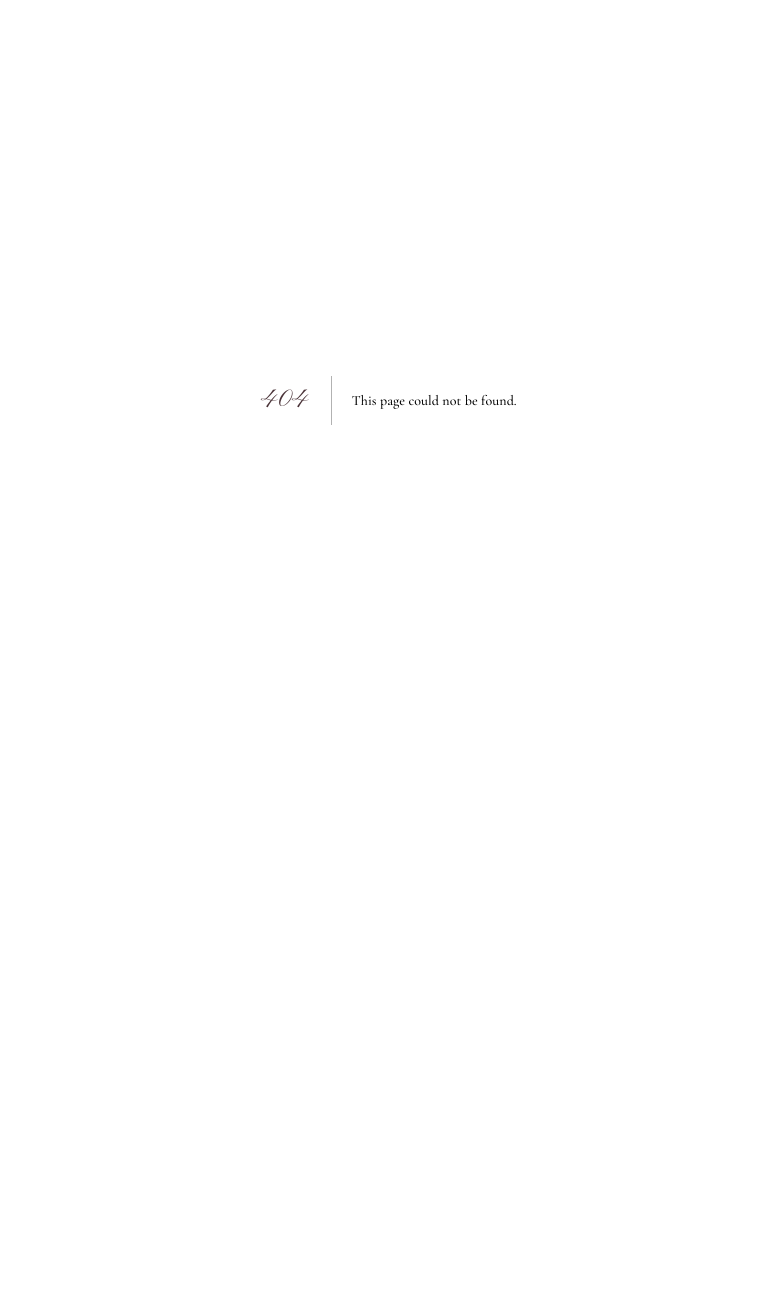
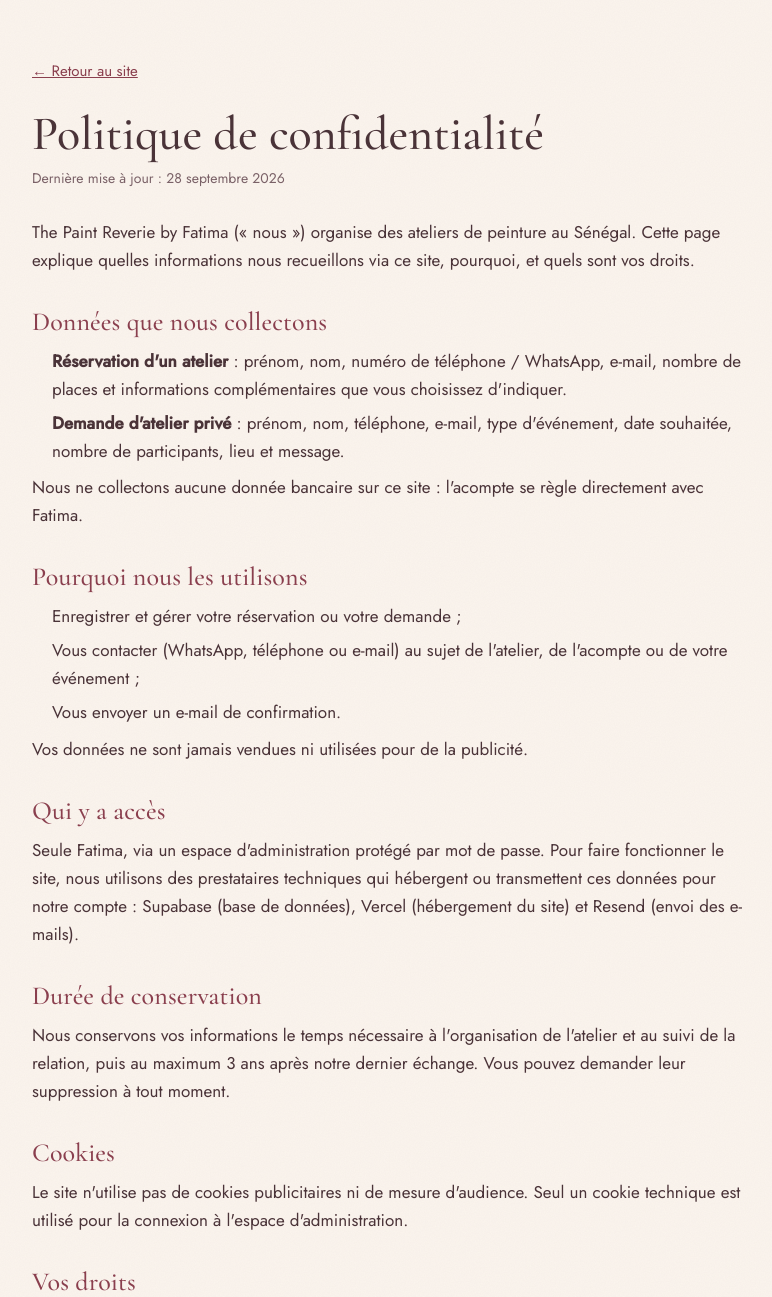
Before and after one commit to poli-jpg/paint-reverie, a Next.js app: page /confidentialite in a window 1280 px wide. Before the commit this address had no page. Shown: the top 1297 px of the page, without its empty margins (252-1024 px from the left). Before the commit the page ends 800 px from the top, so only its background shows below. Built offline with nearby package versions, Linux system fonts and the light colour scheme; no server answers.

Commit message:
Ameliorations : ateliers vides, vouvoiement, image de partage, confidentialite

```diff
--- a/src/app/api/bookings/route.ts
+++ b/src/app/api/bookings/route.ts
@@ -6,7 +6,7 @@ import { sendBookingEmails } from "@/lib/email";
 export async function POST(req: Request) {
   const parsed = bookingSchema.safeParse(await req.json().catch(() => null));
   if (!parsed.success) {
-    return NextResponse.json({ error: "Vérifie les champs du formulaire." }, { status: 400 });
+    return NextResponse.json({ error: "Vérifiez les champs du formulaire." }, { status: 400 });
   }
   const d = parsed.data;
   if (d.website) return NextResponse.json({ ok: true }); // bot : on fait semblant
@@ -23,7 +23,7 @@ export async function POST(req: Request) {
     if (msg.includes("workshop_closed") || msg.includes("workshop_past"))
       return NextResponse.json({ error: "Les réservations sont fermées pour cet atelier." }, { status: 409 });
     console.error(error);
-    return NextResponse.json({ error: "Une erreur est survenue, réessaie." }, { status: 500 });
+    return NextResponse.json({ error: "Une erreur est survenue, veuillez réessayer." }, { status: 500 });
   }
 
   const { data: w } = await supabaseAdmin
--- a/src/app/api/private-requests/route.ts
+++ b/src/app/api/private-requests/route.ts
@@ -6,7 +6,7 @@ import { sendPrivateRequestEmails } from "@/lib/email";
 export async function POST(req: Request) {
   const parsed = privateRequestSchema.safeParse(await req.json().catch(() => null));
   if (!parsed.success) {
-    return NextResponse.json({ error: "Vérifie les champs du formulaire." }, { status: 400 });
+    return NextResponse.json({ error: "Vérifiez les champs du formulaire." }, { status: 400 });
   }
   const d = parsed.data;
   if (d.website) return NextResponse.json({ ok: true });
@@ -18,7 +18,7 @@ export async function POST(req: Request) {
   });
   if (error) {
     console.error(error);
-    return NextResponse.json({ error: "Une erreur est survenue, réessaie." }, { status: 500 });
+    return NextResponse.json({ error: "Une erreur est survenue, veuillez réessayer." }, { status: 500 });
   }
   await sendPrivateRequestEmails(d);
   return NextResponse.json({ ok: true });
--- /dev/null
+++ b/src/app/confidentialite/page.tsx
@@ -0,0 +1,71 @@
+import type { Metadata } from "next";
+
+export const metadata: Metadata = {
+  title: "Politique de confidentialité — The Paint Reverie",
+  description: "Comment The Paint Reverie collecte, utilise et protège vos données personnelles.",
+};
+
+const EMAIL = "thepaintreverie@gmail.com";
+const WHATSAPP = "+221 76 396 65 07";
+
+export default function Confidentialite() {
+  return (
+    <main className="legal">
+      <a className="back" href="/">← Retour au site</a>
+      <h1>Politique de confidentialité</h1>
+      <p className="upd">Dernière mise à jour : 28 septembre 2026</p>
+
+      <p>
+        The Paint Reverie by Fatima (« nous ») organise des ateliers de peinture au Sénégal. Cette page explique quelles
+        informations nous recueillons via ce site, pourquoi, et quels sont vos droits.
+      </p>
+
+      <h2>Données que nous collectons</h2>
+      <ul>
+        <li><b>Réservation d&apos;un atelier</b> : prénom, nom, numéro de téléphone / WhatsApp, e-mail, nombre de places et informations complémentaires que vous choisissez d&apos;indiquer.</li>
+        <li><b>Demande d&apos;atelier privé</b> : prénom, nom, téléphone, e-mail, type d&apos;événement, date souhaitée, nombre de participants, lieu et message.</li>
+      </ul>
+      <p>Nous ne collectons aucune donnée bancaire sur ce site : l&apos;acompte se règle directement avec Fatima.</p>
+
+      <h2>Pourquoi nous les utilisons</h2>
+      <ul>
+        <li>Enregistrer et gérer votre réservation ou votre demande ;</li>
+        <li>Vous contacter (WhatsApp, téléphone ou e-mail) au sujet de l&apos;atelier, de l&apos;acompte ou de votre événement ;</li>
+        <li>Vous envoyer un e-mail de confirmation.</li>
+      </ul>
+      <p>Vos données ne sont jamais vendues ni utilisées pour de la publicité.</p>
+
+      <h2>Qui y a accès</h2>
+      <p>
+        Seule Fatima, via un espace d&apos;administration protégé par mot de passe. Pour faire fonctionner le site, nous
+        utilisons des prestataires techniques qui hébergent ou transmettent ces données pour notre compte : Supabase
+        (base de données), Vercel (hébergement du site) et Resend (envoi des e-mails).
+      </p>
+
+      <h2>Durée de conservation</h2>
+      <p>
+        Nous conservons vos informations le temps nécessaire à l&apos;organisation de l&apos;atelier et au suivi de la
+        relation, puis au maximum 3 ans après notre dernier échange. Vous pouvez demander leur suppression à tout moment.
+      </p>
+
+      <h2>Cookies</h2>
+      <p>
+        Le site n&apos;utilise pas de cookies publicitaires ni de mesure d&apos;audience. Seul un cookie technique est utilisé
+        pour la connexion à l&apos;espace d&apos;administration.
+      </p>
+
+      <h2>Vos droits</h2>
+      <p>
+        Conformément à la loi sénégalaise n° 2008-12 du 25 janvier 2008 sur la protection des données à caractère
+        personnel, vous pouvez demander à accéder à vos données, les corriger ou les faire supprimer, et vous opposer à
+        leur utilisation. Il suffit de nous écrire à <a href={`mailto:${EMAIL}`}>{EMAIL}</a> ou sur WhatsApp au {WHATSAPP}.
+        Vous pouvez aussi saisir la Commission de Protection des Données Personnelles (CDP) du Sénégal.
+      </p>
+
+      <h2>Contact</h2>
+      <p>
+        The Paint Reverie by Fatima — <a href={`mailto:${EMAIL}`}>{EMAIL}</a> — WhatsApp {WHATSAPP}
+      </p>
+    </main>
+  );
+}
--- a/src/app/layout.tsx
+++ b/src/app/layout.tsx
@@ -2,9 +2,23 @@ import type { Metadata } from "next";
 import "./globals.css";
 import "./paint.css";
 
+const SITE_URL = process.env.NEXT_PUBLIC_SITE_URL || "https://paint-reverie.vercel.app";
+const TITLE = "The Paint Reverie by Fatima";
+const DESCRIPTION = "Atelier de peinture créatif et mobile au Sénégal. Réservez votre place ou organisez votre atelier privé.";
+
 export const metadata: Metadata = {
-  title: "The Paint Reverie by Fatima",
-  description: "Atelier de peinture créatif et mobile au Sénégal. Réservez votre place ou organisez votre atelier privé.",
+  metadataBase: new URL(SITE_URL),
+  title: TITLE,
+  description: DESCRIPTION,
+  openGraph: {
+    title: TITLE,
+    description: DESCRIPTION,
+    url: SITE_URL,
+    siteName: "The Paint Reverie",
+    locale: "fr_FR",
+    type: "website",
+  },
+  twitter: { card: "summary_large_image", title: TITLE, description: DESCRIPTION },
 };
 
 export default function RootLayout({ children }: { children: React.ReactNode }) {
--- /dev/null
+++ b/src/app/opengraph-image.tsx
@@ -0,0 +1,50 @@
+import { ImageResponse } from "next/og";
+
+// Image affichée quand on partage le lien du site (WhatsApp, Instagram, Facebook…).
+export const alt = "The Paint Reverie by Fatima — ateliers de peinture au Sénégal";
+export const size = { width: 1200, height: 630 };
+export const contentType = "image/png";
+
+async function googleFont(family: string, text: string) {
+  try {
+    const css = await (await fetch(`https://fonts.googleapis.com/css2?family=${family}&text=${encodeURIComponent(text)}`)).text();
+    const url = css.match(/src: url\((.+?)\) format\('(opentype|truetype)'\)/)?.[1];
+    return url ? await (await fetch(url)).arrayBuffer() : null;
+  } catch {
+    return null;
+  }
+}
+
+export default async function OgImage() {
+  const title = "The Paint Reverie";
+  const script = await googleFont("Pinyon+Script", "by Fatima");
+  const serif = await googleFont("Cormorant+Garamond:ital,wght@1,500", title + "Ateliers de peinture au Sénégal");
+  const fonts = [
+    ...(script ? [{ name: "Script", data: script, style: "normal" as const, weight: 400 as const }] : []),
+    ...(serif ? [{ name: "Serif", data: serif, style: "italic" as const, weight: 500 as const }] : []),
+  ];
+
+  return new ImageResponse(
+    (
+      <div style={{ width: "100%", height: "100%", display: "flex", background: "#FBF5EE", color: "#4A3338" }}>
+        {/* Toile décorative, comme sur la page d'accueil */}
+        <div style={{ position: "absolute", right: 70, top: 70, width: 400, height: 490, display: "flex",
+          background: "#EBCFCB", border: "16px solid #fff", transform: "rotate(3deg)",
+          boxShadow: "0 20px 40px rgba(74,51,56,.18)" }}>
+          <div style={{ position: "absolute", left: 40, bottom: 60, width: 190, height: 190, borderRadius: 999, background: "rgba(169,184,155,.75)" }} />
+          <div style={{ position: "absolute", right: 30, top: 50, width: 220, height: 220, borderRadius: 999, background: "rgba(201,154,160,.95)" }} />
+        </div>
+        <div style={{ position: "absolute", right: 110, top: 40, width: 30, height: 150, background: "#C99AA0" }} />
+
+        <div style={{ display: "flex", flexDirection: "column", justifyContent: "center", padding: "0 80px", width: 700 }}>
+          <div style={{ fontFamily: "Serif", fontStyle: "italic", fontSize: 92, lineHeight: 1, color: "#8A3F4E" }}>{title}</div>
+          <div style={{ fontFamily: "Script", fontSize: 64, color: "#4A3338", marginTop: 8 }}>by Fatima</div>
+          <div style={{ fontSize: 22, letterSpacing: 8, color: "#C99AA0", marginTop: 34 }}>PAINT · CREATE · DREAM</div>
+          <div style={{ fontFamily: "Serif", fontStyle: "italic", fontSize: 38, color: "#7A6167", marginTop: 28 }}>Ateliers de peinture au Sénégal</div>
+        </div>
+      </div>
+    ),
+    // Si les polices Google ne se chargent pas, on garde la police par défaut (ne jamais passer une liste vide).
+    fonts.length ? { ...size, fonts } : size,
+  );
+}
--- a/src/app/page.tsx
+++ b/src/app/page.tsx
@@ -64,8 +64,8 @@ export default async function Home() {
         </div></section>
 
         <section className="ateliers" id="ateliers"><div className="wrap">
-          <div className="head"><h2>Nos prochains ateliers</h2><p>Réservez votre place en ligne.</p></div>
-          <Workshops workshops={workshops} whatsapp={contact.whatsapp} />
+          <div className="head"><h2>Nos prochains ateliers</h2><p>{workshops.length > 0 ? "Réservez votre place en ligne." : "Aucun atelier programmé pour le moment."}</p></div>
+          <Workshops workshops={workshops} whatsapp={contact.whatsapp} instagram={contact.instagram} />
         </div></section>
 
         <section className="prive" id="prives"><div className="wrap">
@@ -103,7 +103,7 @@ export default async function Home() {
         <div className="sig" style={{ margin: 0 }}>PAINT ✦ CREATE ✦ DREAM</div>
         <nav><ul>
           <li><a href="#top">Accueil</a></li><li><a href="#ateliers">Ateliers</a></li><li><a href="#prives">Ateliers privés</a></li>
-          <li><a href="#galerie">Galerie</a></li><li><a href="#contact">Contact</a></li>
+          <li><a href="#galerie">Galerie</a></li><li><a href="#contact">Contact</a></li><li><a href="/confidentialite">Confidentialité</a></li>
         </ul></nav>
         <div className="soc">
           <a href={`https://wa.me/${waDigits}`}>WhatsApp</a>
--- a/src/app/paint.css
+++ b/src/app/paint.css
@@ -154,6 +154,21 @@ h1{font:clamp(64px,10vw,124px)/.95 var(--script);color:var(--ink);font-weight:40
 .ws-photo-row input{flex:1;min-height:40px;padding:8px 12px;font-size:14px}
 .ws-photo-row .btn{padding:8px 14px;font-size:13px;min-height:auto}
 .gal-more{display:flex;justify-content:center;margin-top:36px}
+/* bientôt : atelier vide */
+.soon-actions{display:flex;flex-direction:column;gap:10px;margin-top:18px}
+.soon-actions .btn{text-align:center}
+.card.soon-empty{border-style:solid;border-color:var(--dusty);background:#fff}
+.legal-note{font-size:13px;color:var(--soft);margin:0}
+.legal-note a{text-decoration:underline}
+/* page confidentialité */
+.legal{max-width:760px;margin:0 auto;padding:56px 24px 72px}
+.legal .back{font-size:15px;color:var(--wine);text-decoration:underline}
+.legal h1{font:500 clamp(34px,5vw,48px)/1.1 var(--serif);margin:24px 0 6px}
+.legal .upd{color:var(--soft);font-size:14px;margin-bottom:28px}
+.legal h2{font:500 26px var(--serif);color:var(--wine);margin:32px 0 10px}
+.legal p,.legal li{max-width:none;color:var(--ink)}
+.legal ul{padding-left:20px;display:grid;gap:6px;margin:8px 0}
+.legal a{text-decoration:underline}
 /* footer */
 footer{padding:56px 0 40px;text-align:center}
 footer .logo{font-size:44px}
--- a/src/components/PrivateForm.tsx
+++ b/src/components/PrivateForm.tsx
@@ -51,6 +51,9 @@ export default function PrivateForm() {
       <div className="fld full"><label htmlFor="p-lieu">Lieu de l&apos;événement</label><input id="p-lieu" name="location" /></div>
       <div className="fld full"><label htmlFor="p-msg">Message / détails du projet</label><textarea id="p-msg" name="message" /></div>
       <input className="hp" name="website" tabIndex={-1} autoComplete="off" aria-hidden="true" />
+      <p className="fld full legal-note">
+        Vos coordonnées servent uniquement à répondre à votre demande. <a href="/confidentialite" target="_blank">Politique de confidentialité</a>
+      </p>
       {error && <div className="err" role="alert">{error}</div>}
       <button className="btn fill" type="submit" disabled={state === "sending"}>{state === "sending" ? "Envoi…" : "Envoyer ma demande"}</button>
     </form>
--- a/src/components/Workshops.tsx
+++ b/src/components/Workshops.tsx
@@ -8,7 +8,8 @@ const fmtDate = (iso: string) =>
 const fmtTime = (iso: string) =>
   new Date(iso).toLocaleTimeString("fr-FR", { hour: "2-digit", minute: "2-digit", timeZone: "Africa/Dakar" }).replace(":", "h");
 
-export default function Workshops({ workshops, whatsapp }: { workshops: Workshop[]; whatsapp: string }) {
+export default function Workshops({ workshops, whatsapp, instagram }: { workshops: Workshop[]; whatsapp: string; instagram: string }) {
+  const notifyUrl = `https://wa.me/${whatsapp.replace(/\D/g, "")}?text=${encodeURIComponent("Bonjour Fatima 🎨 Je voudrais être prévenue de la date du prochain atelier The Paint Reverie.")}`;
   const dlg = useRef<HTMLDialogElement>(null);
   const [sel, setSel] = useState<Workshop | null>(null);
   const [state, setState] = useState<"idle" | "sending" | "done">("idle");
@@ -80,9 +81,24 @@ export default function Workshops({ workshops, whatsapp }: { workshops: Workshop
             </article>
           );
         })}
-        <article className="card soon">
+        <article className={`card soon${workshops.length === 0 ? " soon-empty" : ""}`}>
           <div className="script">Bientôt</div>
-          <p className="meta" style={{ margin: "8px auto 0" }}>D&apos;autres dates arrivent. Suivez-nous sur Instagram.</p>
+          {workshops.length === 0 ? (
+            <>
+              <p className="meta" style={{ margin: "8px auto 0" }}>
+                Le prochain atelier se prépare. Laissez-nous votre numéro sur WhatsApp : vous serez prévenue dès l&apos;ouverture des réservations.
+              </p>
+              <div className="soon-actions">
+                <a className="btn fill" href={notifyUrl} target="_blank" rel="noopener noreferrer">Être prévenue sur WhatsApp</a>
+                <a className="btn line" href="#demande">Organiser un atelier privé</a>
+              </div>
+            </>
+          ) : (
+            <p className="meta" style={{ margin: "8px auto 0" }}>
+              D&apos;autres dates arrivent. Suivez-nous sur{" "}
+              <a href={`https://instagram.com/${instagram}`} target="_blank" rel="noopener noreferrer" style={{ textDecoration: "underline" }}>Instagram</a>.
+            </p>
+          )}
         </article>
       </div>
 
@@ -108,6 +124,9 @@ export default function Workshops({ workshops, whatsapp }: { workshops: Workshop
                   Un acompte de {DEPOSIT_FCFA.toLocaleString("fr-FR")} FCFA par place est demandé pour valider la réservation.
                   Fatima vous contacte sur WhatsApp pour le paiement.
                 </p>
+                <p className="fld full meta legal-note">
+                  Vos coordonnées servent uniquement à gérer votre réservation. <a href="/confidentialite" target="_blank">Politique de confidentialité</a>
+                </p>
                 {error && <div className="err" role="alert">{error}</div>}
                 <button className="btn fill" type="submit" disabled={state === "sending"}>{state === "sending" ? "Envoi…" : "Réserver"}</button>
               </form>
--- a/src/lib/email.ts
+++ b/src/lib/email.ts
@@ -35,12 +35,12 @@ export async function sendBookingEmails(b: {
   await Promise.all([
     safeSend({
       from: FROM, to: b.email,
-      subject: `Ta place est réservée : ${b.title}`,
+      subject: `Votre réservation : ${b.title}`,
       html: shell(`
-        <p>Coucou ${esc(b.firstName)},</p>
-        <p>Ta réservation est bien enregistrée pour <b>${esc(b.title)}</b>.</p>
+        <p>Bonjour ${esc(b.firstName)},</p>
+        <p>Votre réservation est bien enregistrée pour <b>${esc(b.title)}</b>.</p>
         <p>${esc(date)}<br>${esc(b.location)}<br>${b.seats} place(s), soit ${total} FCFA</p>
-        <p>Fatima t'écrit sur WhatsApp pour le paiement de l'acompte (${(DEPOSIT_FCFA * b.seats).toLocaleString("fr-FR")} FCFA). Ta place est confirmée une fois celui-ci reçu.</p>`),
+        <p>Fatima vous contacte sur WhatsApp pour le paiement de l'acompte (${(DEPOSIT_FCFA * b.seats).toLocaleString("fr-FR")} FCFA). Votre place est confirmée dès sa réception.</p>`),
     }),
     safeSend({
       from: FROM, to: NOTIFY,
@@ -59,9 +59,9 @@ export async function sendPrivateRequestEmails(r: {
   await Promise.all([
     safeSend({
       from: FROM, to: r.email,
-      subject: "On a bien reçu ta demande d'atelier",
-      html: shell(`<p>Coucou ${esc(r.firstName)},</p>
-        <p>Merci pour ta demande d'atelier (${esc(r.eventType)}). Fatima te répond très vite sur WhatsApp ou par e-mail.</p>`),
+      subject: "Nous avons bien reçu votre demande d'atelier",
+      html: shell(`<p>Bonjour ${esc(r.firstName)},</p>
+        <p>Merci pour votre demande d'atelier (${esc(r.eventType)}). Fatima vous répond très vite sur WhatsApp ou par e-mail.</p>`),
     }),
     safeSend({
       from: FROM, to: NOTIFY, replyTo: r.email,
```
